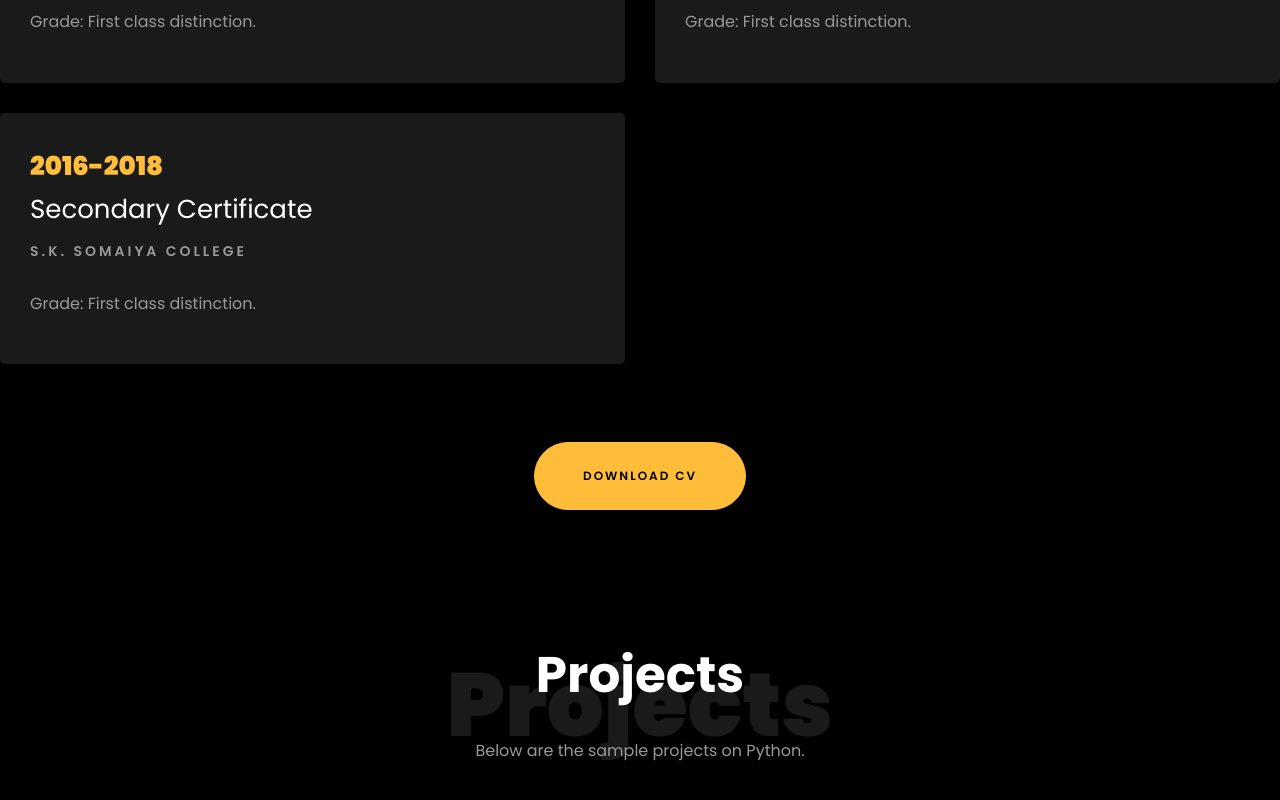
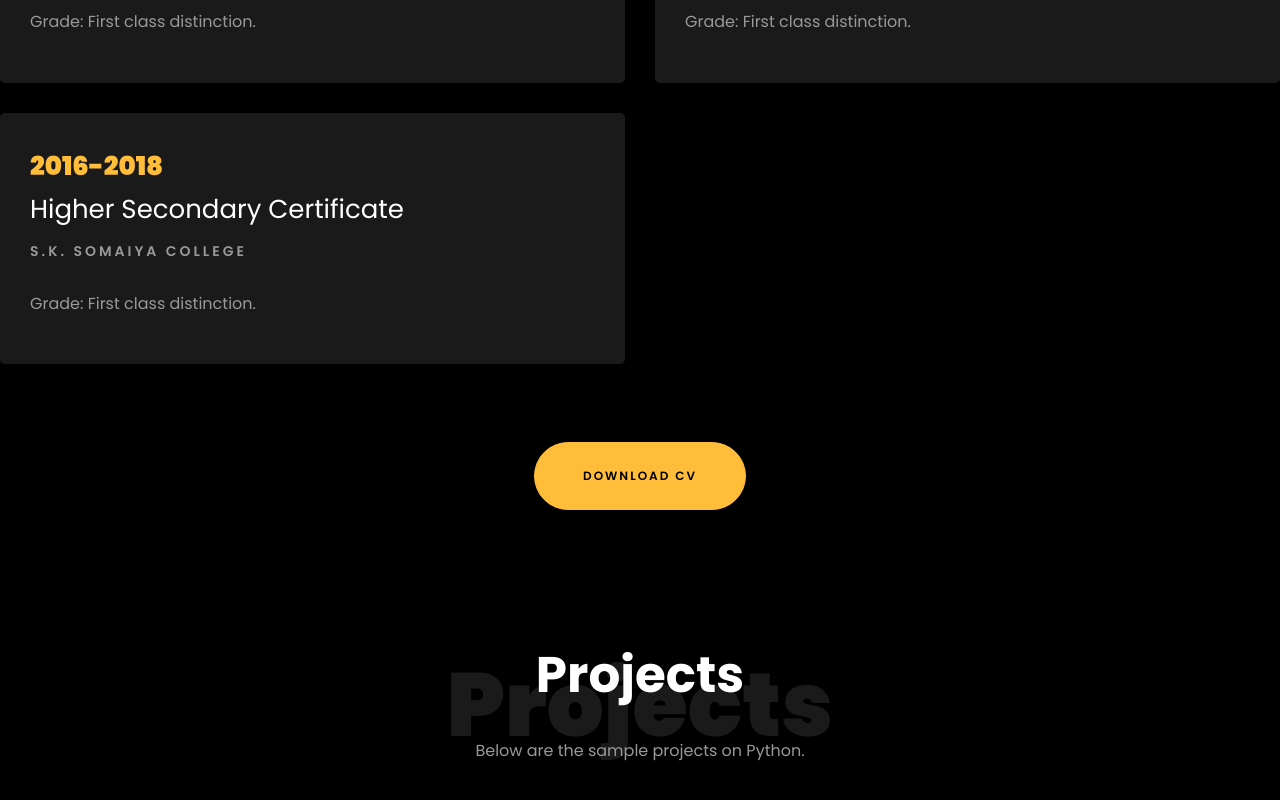
Before and after one commit to ladaditya11/ladaditya11.github.io, a plain HTML site: page index.html in a window 1280 px wide. Shown: the part 2923-3723 px from the top of the page. Drawn offline with Linux system fonts and the light colour scheme; files whose address does not match are found by name.

Commit message:
Update index.html

```diff
--- a/index.html
+++ b/index.html
@@ -391,7 +391,7 @@
     			<div class="col-md-6">
     				<div class="resume-wrap ftco-animate">
     					<span class="date">2016-2018</span>
-    					<h2>Secondary Certificate</h2>
+    					<h2>Higher Secondary Certificate</h2>
     					<span class="position">S.K. Somaiya College</span>
     					<p class="mt-4">Grade: First class distinction.</p>
     				</div>
```
